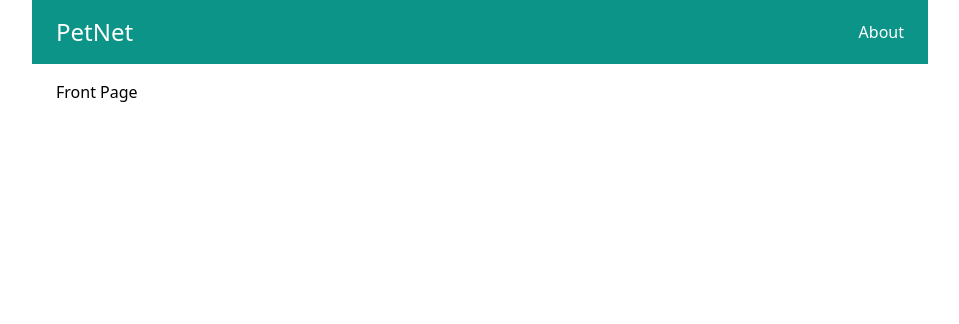
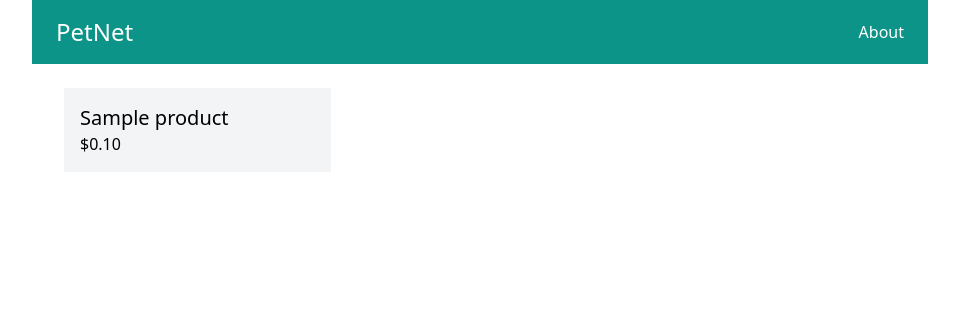
Before and after one commit to EleahBurman/ecommerce-python-django, a Django app: page / in a window 1280 px wide. Shown: the top 324 px of the page, without its empty margins (160-1119 px from the left). Run offline with Django 4.2, Linux system fonts and the light colour scheme; tables that the repository leaves empty hold one stand-in row (values such as "Sample post"); some libraries are stand-ins or nearby versions.

Commit message:
Add function to make price appear correctly for products

```diff
--- a/petnet/core/templates/core/frontpage.html
+++ b/petnet/core/templates/core/frontpage.html
@@ -5,5 +5,14 @@ Welcome
 {% endblock %}
 
 {% block content %}
-<h1>Front Page</h1>
+  <div class="flex flex-wrap">
+    {% for product in products %}
+      <div class="product w-1/3 p-2">
+        <div class="p-4 bg-gray-100">
+          <h2 class="text-xl">{{ product.title }}</h2>
+          <p>${{ product.get_display_price }}</p>
+        </div>
+      </div>
+    {% endfor %}
+  </div>
 {% endblock %}
--- a/petnet/core/views.py
+++ b/petnet/core/views.py
@@ -1,8 +1,14 @@
 from django.shortcuts import render
+
+from store.models import Product
 
 # Create your views here.
 def frontpage(request):
-    return render(request, 'core/frontpage.html')
+    #show last 6 products on first page
+    products = Product.objects.all()[0:6]
+    return render(request, 'core/frontpage.html', {
+        'products': products
+    })
 
 def about(request):
     return render(request, 'core/about.html')
--- a/petnet/store/models.py
+++ b/petnet/store/models.py
@@ -23,3 +23,6 @@ class Product(models.Model):
 
   def __str__(self):
     return self.title
+
+  def get_display_price(self):
+    return "{0:.2f}".format(self.price / 100)
```
